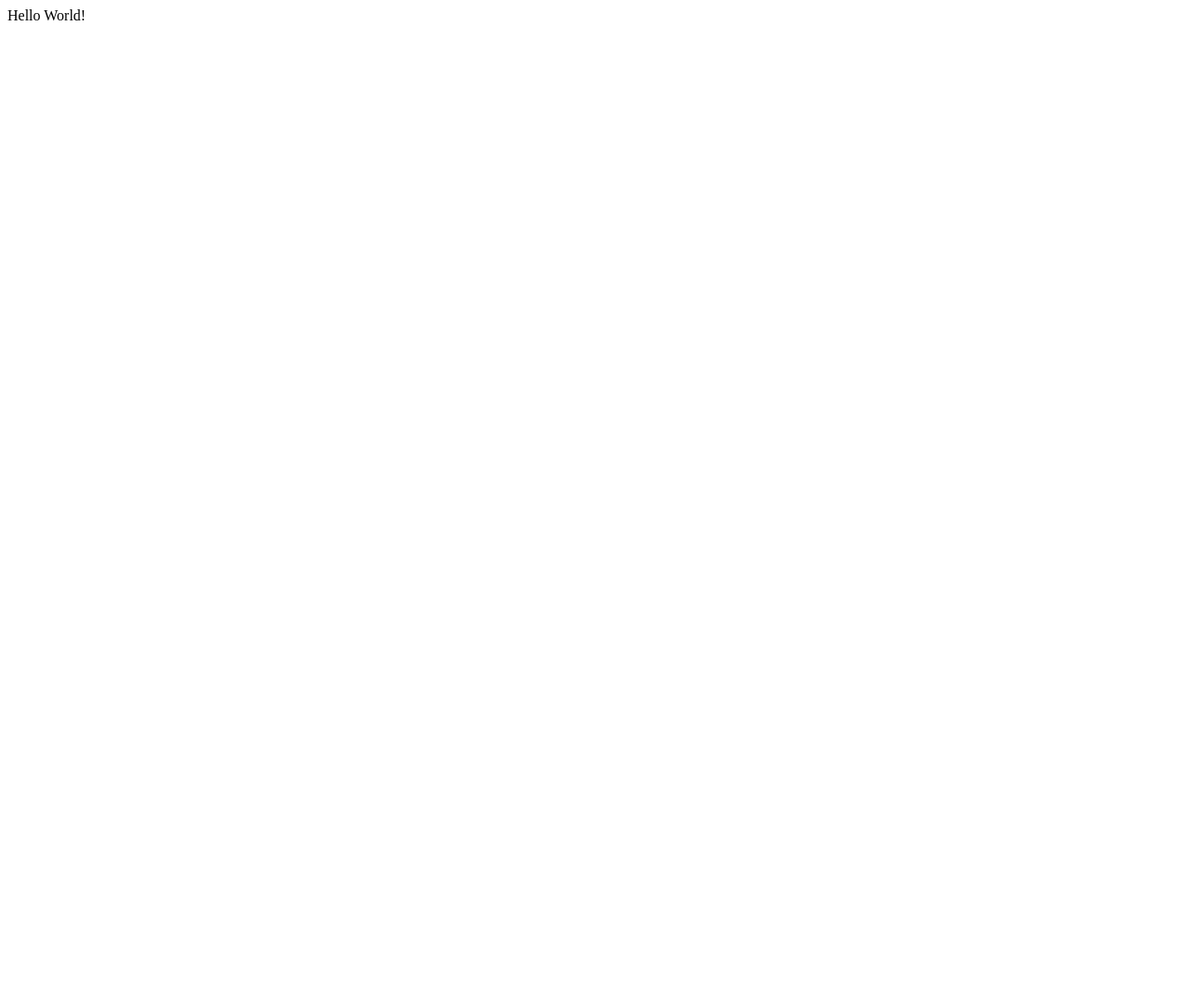
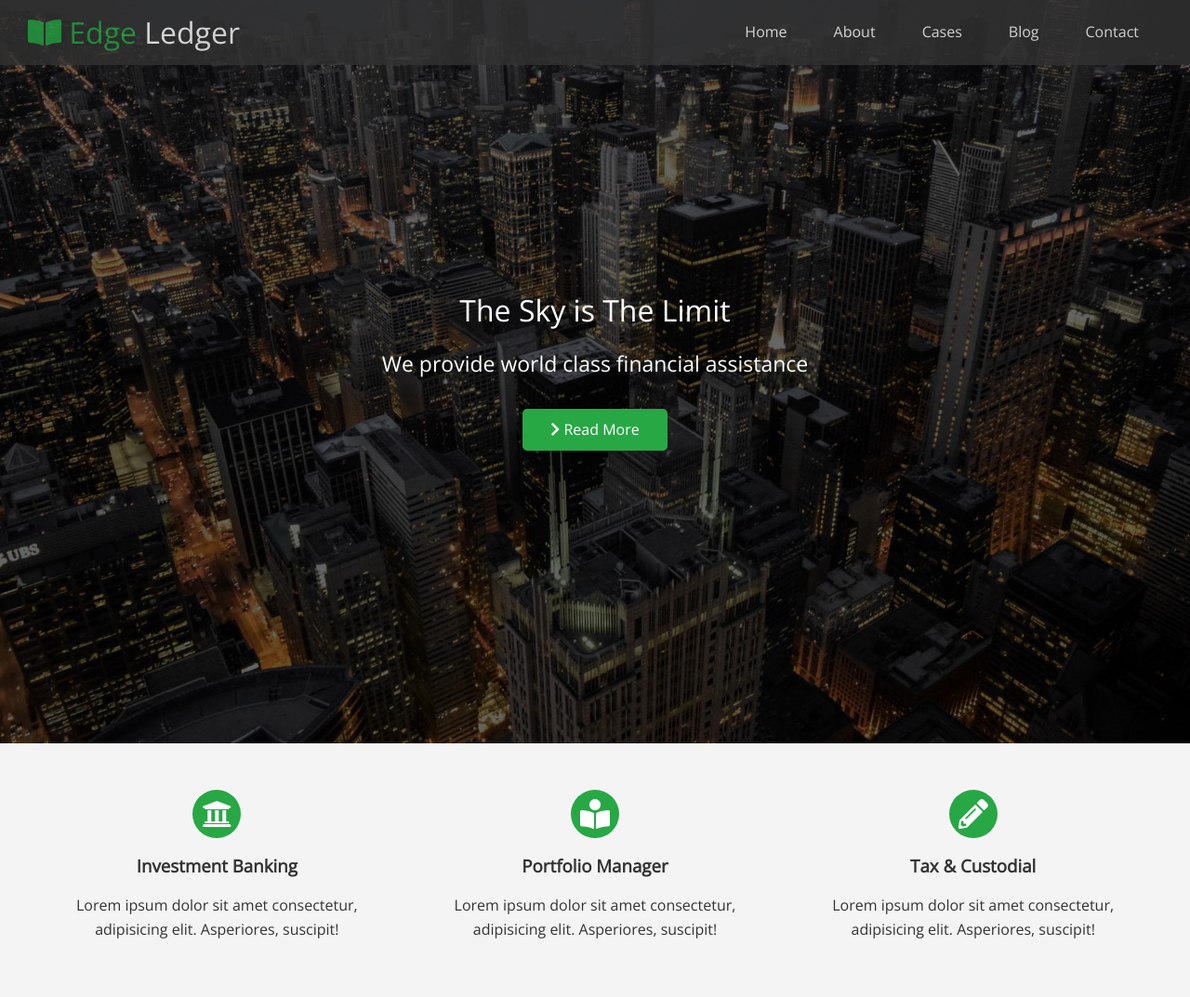
Before and after one commit to gvgesanto2/edgeledger2, a plain HTML site: page index.html in a window 1280 px wide. Shown: the whole page at 93% size. Before the commit the page ends 800 px from the top, so only its background shows below. Drawn offline with nearby package versions, Linux system fonts and the light colour scheme.

Commit message:
created the hero and about sections

```diff
--- a/css/style.css
+++ b/css/style.css
@@ -0,0 +1,144 @@
+@import url('https://fonts.googleapis.com/css2?family=Open+Sans:wght@300;400&display=swap');
+
+/* Resetting */
+*,
+*::before,
+*::after {
+  box-sizing: border-box;
+  padding: 0;
+  margin: 0;
+}
+
+/* Setting the value of 1rem */
+html {
+  /* 1rem = 10px */
+  font-size: 62.5%;
+}
+
+body {
+  font-family: 'Open Sans', sans-serif;
+  font-size: 1.6rem;
+  background: #fff;
+  color: #333;
+  line-height: 1.6;
+}
+
+ul {
+  list-style: none;
+}
+
+a {
+  text-decoration: none;
+  color: #333;
+}
+
+h1, h2 {
+  font-weight: 300;
+  line-height: 1.2;
+}
+
+p {
+  margin: 1rem 0;
+}
+
+img {
+  width: 100%;
+}
+
+button {
+  cursor: pointer;
+}
+
+/* Navbar */
+.navbar {
+  display: flex;
+  align-items: center;
+  justify-content: space-between;
+  background: #333;
+  color: #fff;
+  opacity: 0.8;
+
+  width: 100%;
+  height: 7rem;
+  position: fixed;
+  top: 0;
+  padding: 0 3rem;
+}
+
+/* .navbar.top {
+  background: transparent;
+} */
+
+.navbar a {
+  color: #fff;
+  padding: 1rem 2rem 2rem 2rem;
+  margin: 0 0.5rem;
+}
+
+.navbar a:hover {
+  border-bottom: #28a745 0.45rem solid;
+}
+
+.navbar ul {
+  display: flex;
+}
+
+.navbar .logo {
+  font-weight: 400;
+}
+
+/* Hero */
+.hero {
+  background: url("../img/home/showcase.jpg") no-repeat center center/cover;
+  height: 100vh;
+  position: relative;
+  color: #fff;
+}
+
+.hero::before {
+  content: "";
+  position: absolute;
+  top: 0;
+  left: 0;
+  width: 100%;
+  height: 100%;
+  background: rgba(0, 0, 0, 0.6);
+}
+
+.hero * {
+  z-index: 10;
+}
+
+.hero .content {
+  display: flex;
+  flex-direction: column;
+  justify-content: center;
+  align-items: center;
+  height: 100%;
+  padding: 0 2rem;
+}
+
+.hero .content p {
+  font-size: 2.3rem;
+  max-width: 60rem;
+  margin: 2rem 0 3rem;
+}
+
+/* Icons */
+
+.icons {
+  padding: 3rem;
+}
+
+.icons h3 {
+  font-weight: bold;
+  margin-bottom: 1.5rem;
+}
+
+.icons i {
+  background-color: var(--primary-color);
+  color: #fff;
+  padding: 1rem;
+  border-radius: 50%;
+  margin-bottom: 1.5rem;
+}
--- a/css/utilities.css
+++ b/css/utilities.css
@@ -0,0 +1,71 @@
+/* Root Variables */
+:root {
+  --primary-color: #28a745;
+  --secondary-color: #0284d0;
+  --dark-color: #333;
+  --light-color: #f4f4f4;
+  --white: #fff;
+}
+
+/* Text colors */
+.text-primary {
+  color: var(--primary-color);
+}
+
+.text-secondary {
+  color: var(--secondary-color);
+}
+
+/* Button */
+.btn {
+  cursor: pointer;
+  display: inline-block;
+  background-color: var(--primary-color);
+  color: var(--white);
+  border: none;
+  border-radius: 0.5rem;
+  padding: 1rem 3rem;
+}
+
+.btn:hover {
+  opacity: 0.9;
+}
+
+.btn-primary, .bg-primary {
+  background-color: var(--primary-color);
+  color: var(--white);
+}
+
+.btn-secondary, .bg-secondary {
+  background-color: var(--secondary-color);
+  color: var(--white);
+}
+
+.btn-dark, .bg-dark {
+  background-color: var(--dark-color);
+  color: var(--white);
+}
+
+.btn-light, .bg-light {
+  background-color: var(--light-color);
+  color: var(--dark-color);
+}
+
+.btn-outline {
+  background: transparent;
+  border: 1px solid #fff;
+}
+
+/* Flex Items */
+
+.flex-items {
+  display: flex;
+  text-align: center;
+  justify-content: center;
+  align-items: center;
+  height: 100%;
+}
+
+.flex-items > div {
+  padding: 2rem;
+}
--- a/index.html
+++ b/index.html
@@ -14,7 +14,63 @@
 </head>
 
 <body id="home">
-  Hello World!
+  <header class="hero">
+    <div id="navbar" class="navbar top">
+      <h1 class="logo">
+        <span class="text-primary">
+          <i class="fas fa-book-open"></i>
+          Edge
+        </span>Ledger
+      </h1>
+      <nav>
+        <ul>
+          <li><a href="#home">Home</a></li>
+          <li><a href="#about">About</a></li>
+          <li><a href="#cases">Cases</a></li>
+          <li><a href="#blog">Blog</a></li>
+          <li><a href="#contact">Contact</a></li>
+        </ul>
+      </nav>
+    </div>
+
+    <div class="content">
+      <h1>The Sky is The Limit</h1>
+      <p>We provide world class financial assistance</p>
+      <a href="#about" class="btn">
+        <i class="fas fa-chevron-right"></i>
+        Read More
+      </a>
+    </div>
+  </header>
+
+  <main>
+    <section id="about" class="icons bg-light">
+      <div class="flex-items">
+        <div>
+          <i class="fas fa-university fa-2x"></i>
+          <div>
+            <h3>Investment Banking</h3>
+            <p>Lorem ipsum dolor sit amet consectetur, adipisicing elit. Asperiores, suscipit!</p>
+          </div>
+        </div>
+        <div>
+          <i class="fas fa-book-reader fa-2x"></i>
+          <div>
+            <h3>Portfolio Manager</h3>
+            <p>Lorem ipsum dolor sit amet consectetur, adipisicing elit. Asperiores, suscipit!</p>
+          </div>
+        </div>
+        <div>
+          <i class="fas fa-pencil-alt fa-2x"></i>
+          <div>
+            <h3>Tax & Custodial</h3>
+            <p>Lorem ipsum dolor sit amet consectetur, adipisicing elit. Asperiores, suscipit!</p>
+          </div>
+        </div>
+      </div>
+    </section>
+  </main>
+
 </body>
 
 </html>
```
